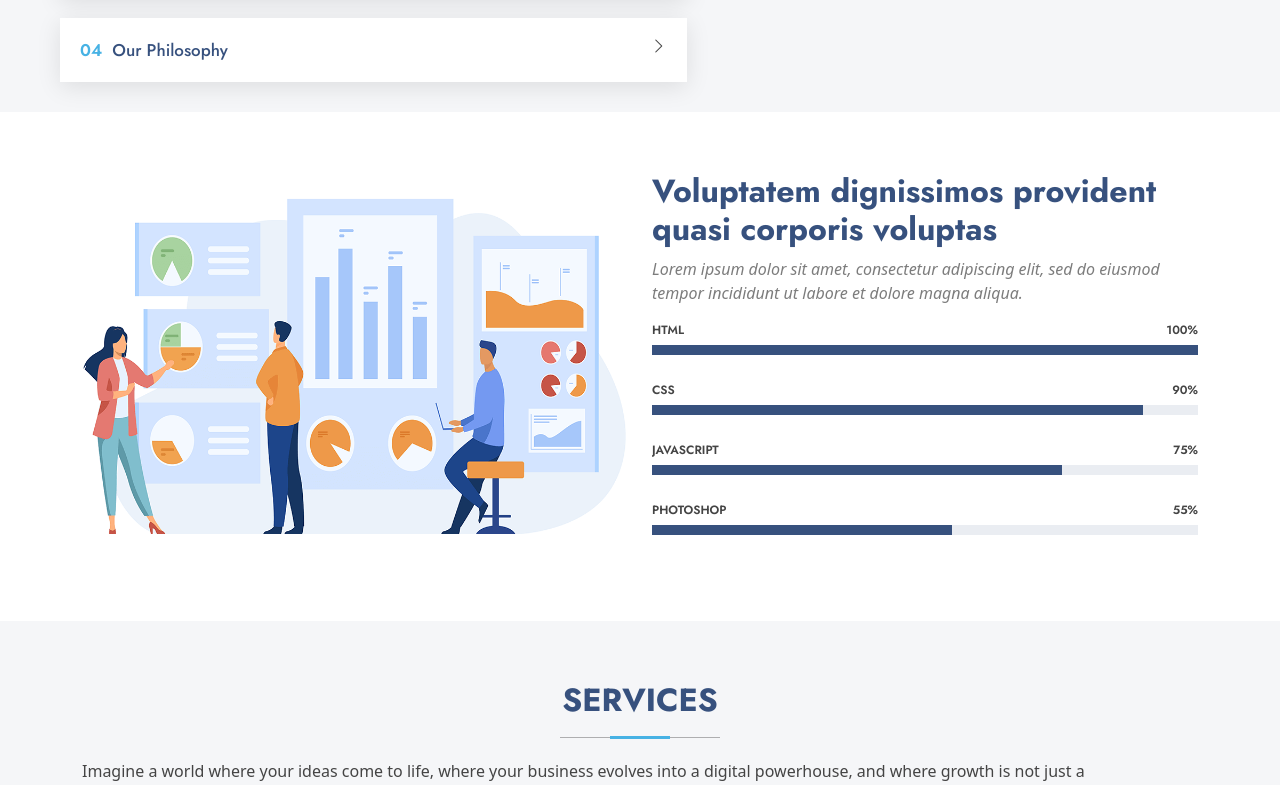
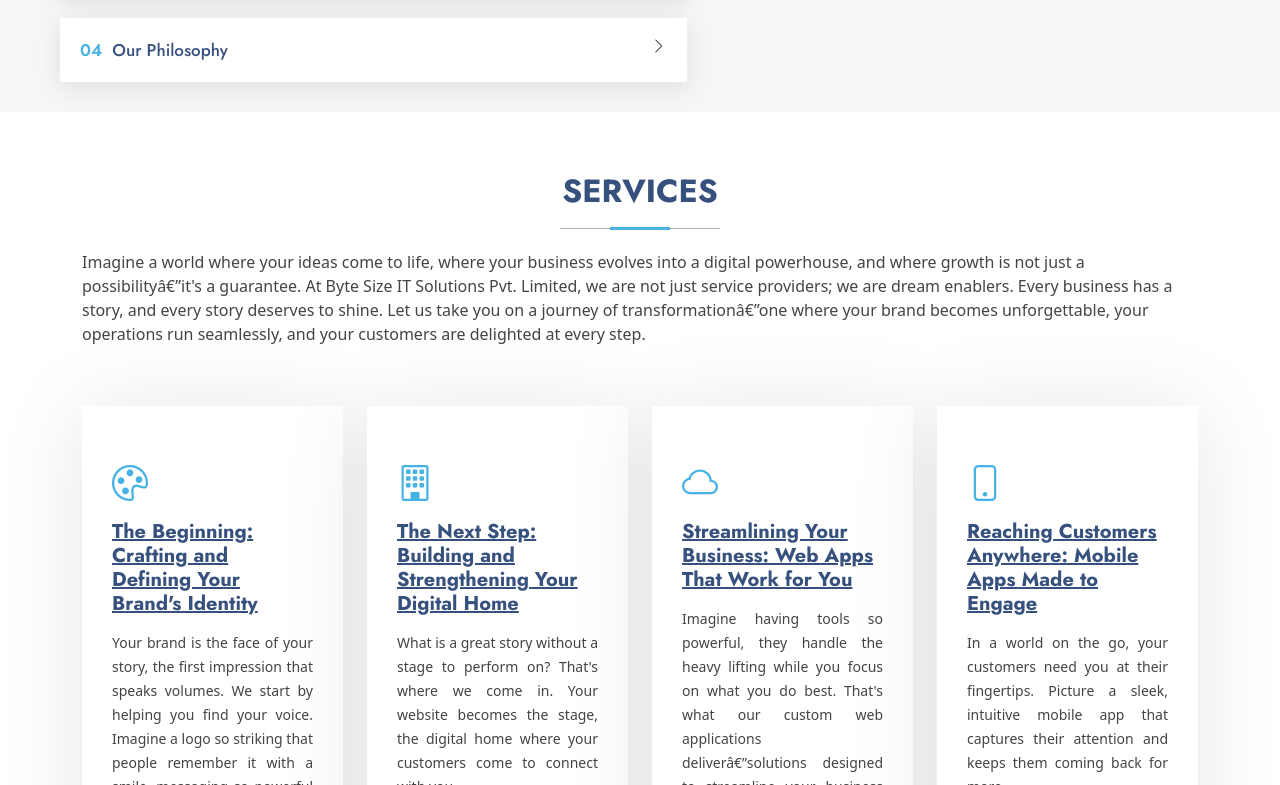
Before and after one commit to DivyaNatchi/BSS, a React (Vite) app: page / in a window 1280 px wide. Shown: the part 1835-2620 px from the top of the page. Built offline with nearby package versions, Linux system fonts and the light colour scheme.

Commit message:
step-4 removed skills and calltoaction section

```diff
--- a/src/App.jsx
+++ b/src/App.jsx
@@ -22,9 +22,9 @@ export default function () {
       <TechlogosSection />
       <AboutSection />
       <WhyUsSection />
-      <SkillsSection />
+      {/* <SkillsSection /> */}
       <ServicesSection />
-      <CallToActionSection />
+      {/* <CallToActionSection /> */}
       <PortfolioSection />
       <TeamSection />
       {/* <PricingSection /> */}
--- a/src/components/ServicesSection.jsx
+++ b/src/components/ServicesSection.jsx
@@ -68,7 +68,7 @@ const servicesData = [
 
 export default function ServicesSection() {
   return (
-    <section id="services" className="services section light-background">
+    <section id="services" className="services section">
       <Container className="section-title" data-aos="fade-up">
         <h2>Services</h2>
         <p className="services-desc">
--- a/src/components/TeamSection.jsx
+++ b/src/components/TeamSection.jsx
@@ -65,7 +65,7 @@ const TeamSection = () => {
   ];
 
   return (
-    <section id="team" className="team section">
+    <section id="team" className="team section light-background">
       {/* Section Title */}
       <div className="container section-title" data-aos="fade-up">
         <h2>Team</h2>
```
